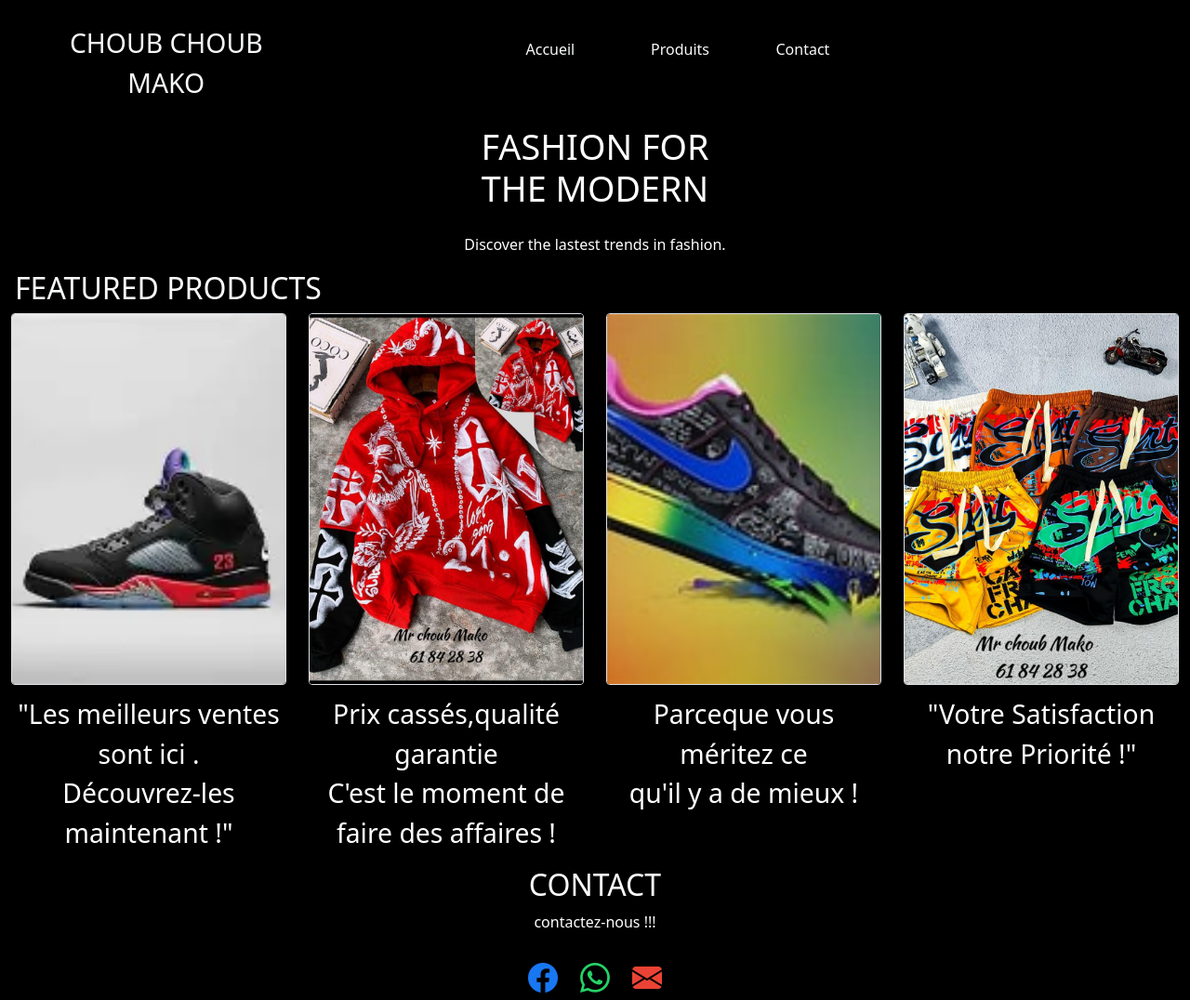
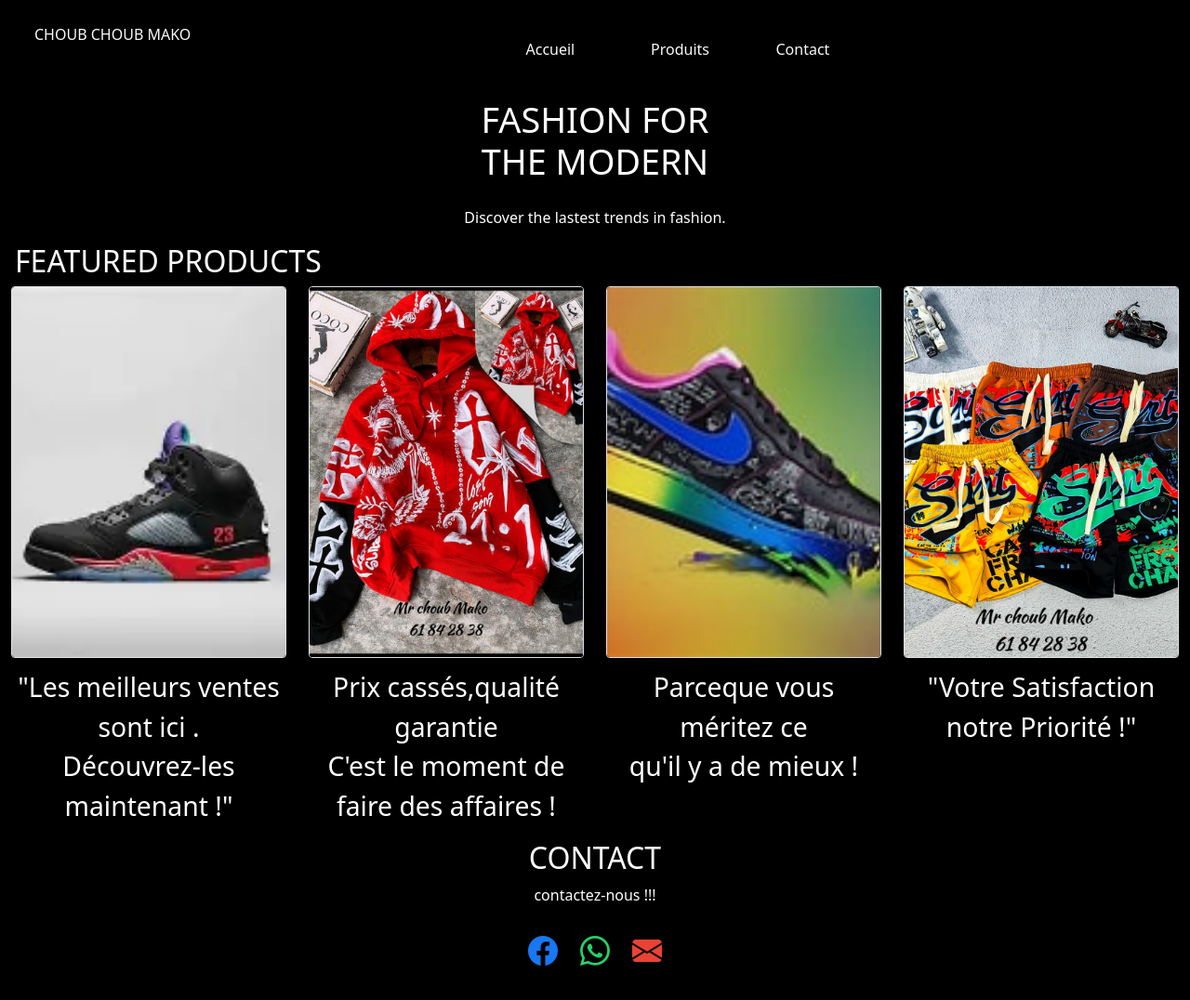
Before and after one commit to Abdoul-hak/choub-choub-mako, a plain HTML site: page index.html in a window 1280 px wide. Shown: the whole page at 93% size. After the commit the page ends 1047 px from the top, so only its background shows below. Drawn offline with nearby package versions, Linux system fonts and the light colour scheme.

Commit message:
mise a jour

```diff
--- a/index.html
+++ b/index.html
@@ -98,8 +98,8 @@
     <header>
         <div class="container-fluid text-light">
             <div class="row ">
-                <div class="col-3 -">CHOUB CHOUB MAKO</div>
-                <div class="col-2"></div>
+                <div class="col-4 -">CHOUB CHOUB MAKO</div>
+                <div class="col-1"></div>
                 <div class="col-1  rounded  m-3">
                     <a href="#Aceuil " class="text-light">Accueil</a>
                 </div>
```
